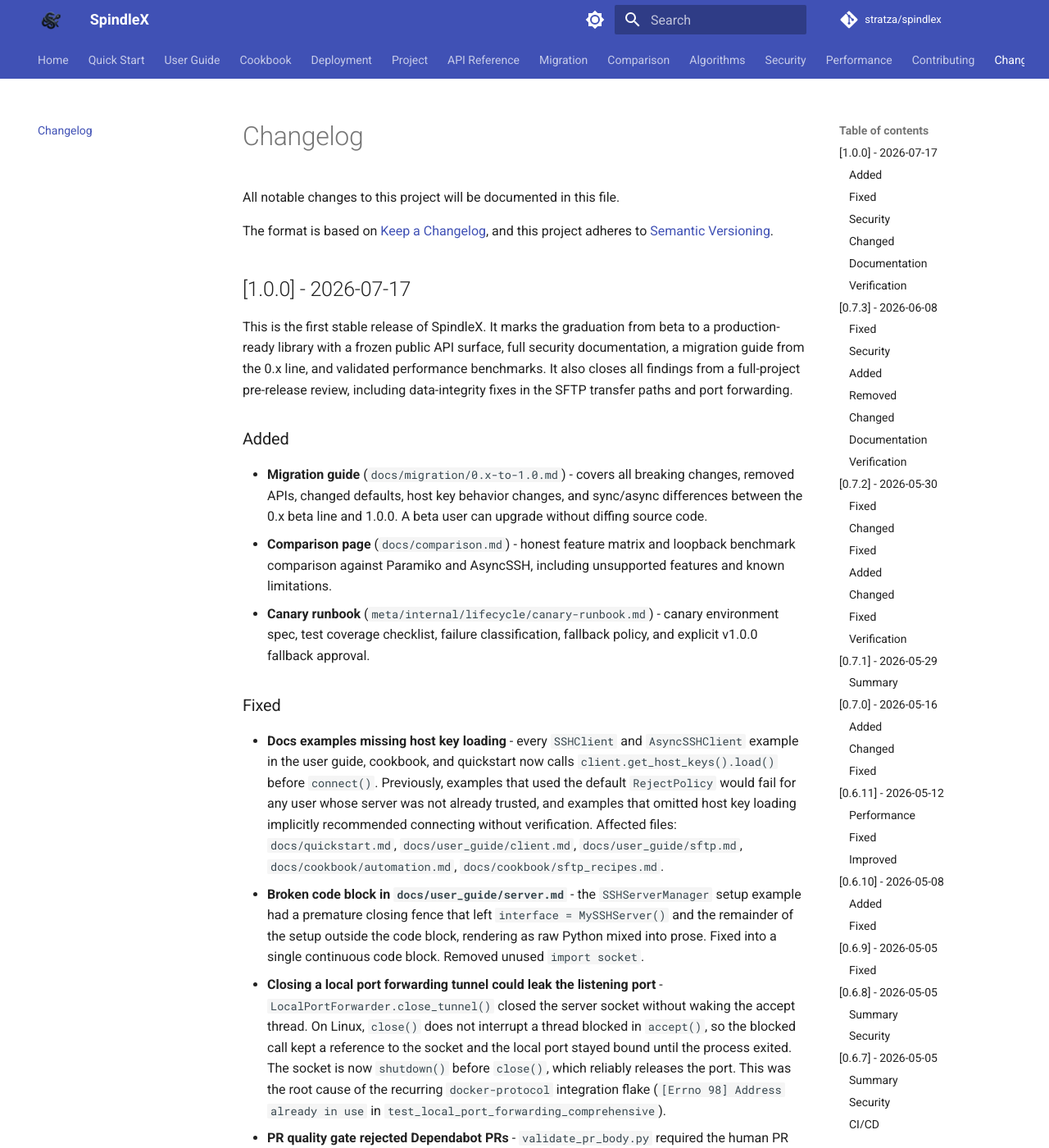
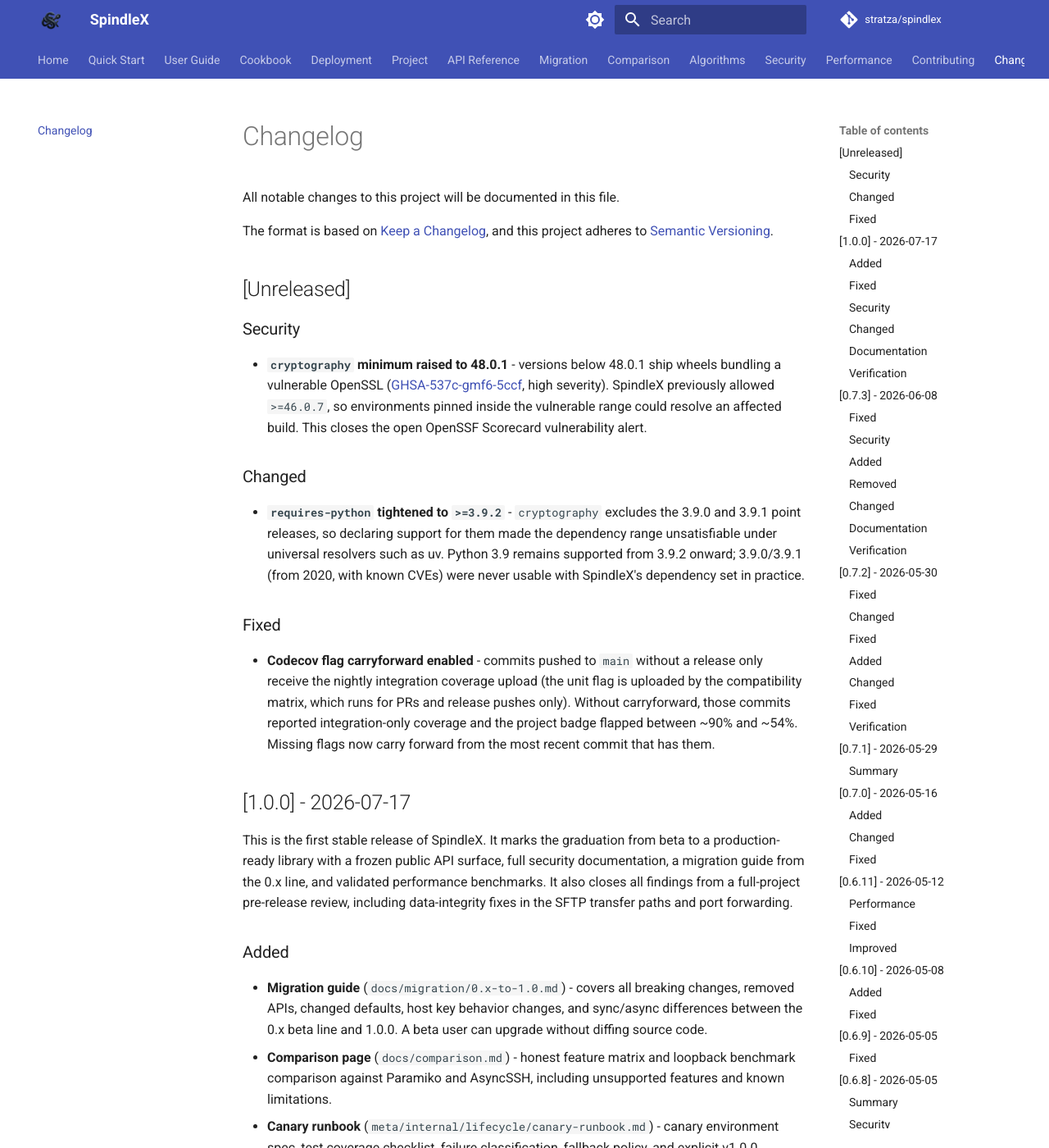
Before and after one commit to stratza/spindlex, an MkDocs documentation site: the page built from docs/changelog.md, in a window 1280 px wide and 1400 px high. Shown: the whole window at 82% size. Built offline with MkDocs 1.6.1 and Material for MkDocs 9.7.7, drawn with Linux system fonts in a browser that asks for light colours; comment, search, counter and statistics services are not loaded.

Commit message:
fix(security): raise cryptography minimum to 48.0.1 (#209)
* fix(security): raise cryptography minimum to 48.0.1

Versions below 48.0.1 ship wheels bundling a vulnerable OpenSSL
(GHSA-537c-gmf6-5ccf, high severity). The previous floor of 46.0.7
allowed environments pinned inside the vulnerable range to resolve an
affected build. Closes the open OpenSSF Scorecard vulnerability alert
(code scanning alert #99).

Validated: full unit suite (1781 passed, 1 skipped) against
cryptography 49.0.0.

* fix(build): tighten requires-python to >=3.9.2 for cryptography 48.0.1

cryptography excludes Python 3.9.0 and 3.9.1, so with the raised floor
the declared >=3.9 range became unsatisfiable under universal
resolvers (uv failed the PR gate license-check step). Python 3.9
remains supported from 3.9.2 onward; 3.9.0/3.9.1 were never usable
with SpindleX in practice.

* fix(ci): enable codecov flag carryforward to stop coverage flapping

No-release pushes to main only receive the nightly integration
coverage upload; the unit flag is uploaded by the compatibility
matrix, which runs only for PRs and release pushes. Without
carryforward those commits reported integration-only coverage and the
project number flapped between ~90% and ~54% (visible across months
of history: every no-release main commit sits at ~54%). Missing flags
now carry forward from the most recent commit that has them.

```diff
--- a/docs/changelog.md
+++ b/docs/changelog.md
@@ -3,6 +3,17 @@
 All notable changes to this project will be documented in this file.
 
 The format is based on [Keep a Changelog](https://keepachangelog.com/en/1.0.0/), and this project adheres to [Semantic Versioning](https://semver.org/spec/v2.0.0.html).
+
+## [Unreleased]
+
+### Security
+*   **`cryptography` minimum raised to 48.0.1** - versions below 48.0.1 ship wheels bundling a vulnerable OpenSSL ([GHSA-537c-gmf6-5ccf](https://github.com/advisories/GHSA-537c-gmf6-5ccf), high severity). SpindleX previously allowed `>=46.0.7`, so environments pinned inside the vulnerable range could resolve an affected build. This closes the open OpenSSF Scorecard vulnerability alert.
+
+### Changed
+*   **`requires-python` tightened to `>=3.9.2`** - `cryptography` excludes the 3.9.0 and 3.9.1 point releases, so declaring support for them made the dependency range unsatisfiable under universal resolvers such as uv. Python 3.9 remains supported from 3.9.2 onward; 3.9.0/3.9.1 (from 2020, with known CVEs) were never usable with SpindleX's dependency set in practice.
+
+### Fixed
+*   **Codecov flag carryforward enabled** - commits pushed to `main` without a release only receive the nightly integration coverage upload (the unit flag is uploaded by the compatibility matrix, which runs for PRs and release pushes only). Without carryforward, those commits reported integration-only coverage and the project badge flapped between ~90% and ~54%. Missing flags now carry forward from the most recent commit that has them.
 
 ## [1.0.0] - 2026-07-17
 
--- a/pyproject.toml
+++ b/pyproject.toml
@@ -38,9 +38,9 @@
     "Topic :: System :: Networking",
     "Topic :: System :: Systems Administration",
 ]
-requires-python = ">=3.9"
+requires-python = ">=3.9.2"
 dependencies = [
-    "cryptography>=46.0.7",
+    "cryptography>=48.0.1",
     "typing-extensions>=4.0.0; python_version<'3.10'",
 ]
 
```
Also changed, not shown: .codecov.yml (+8 -0 lines).
